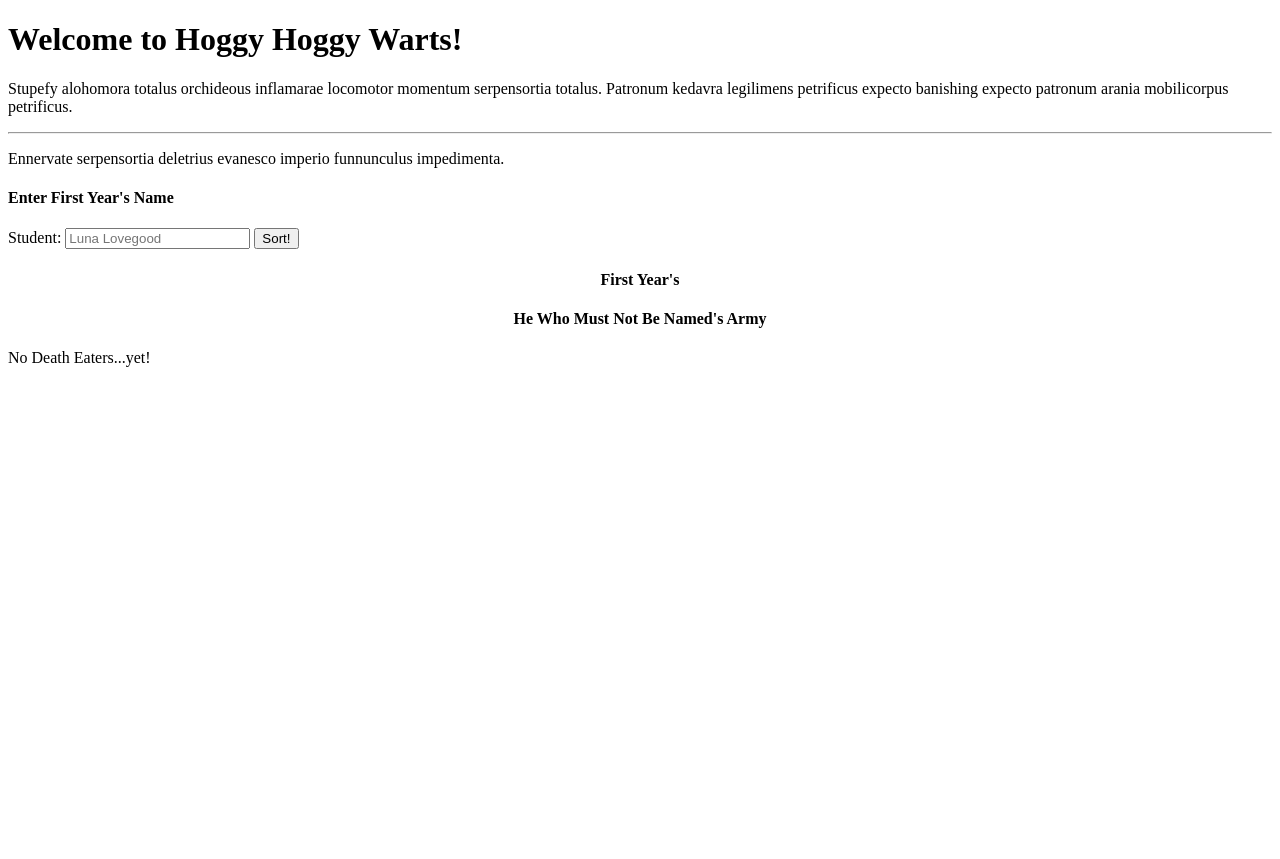
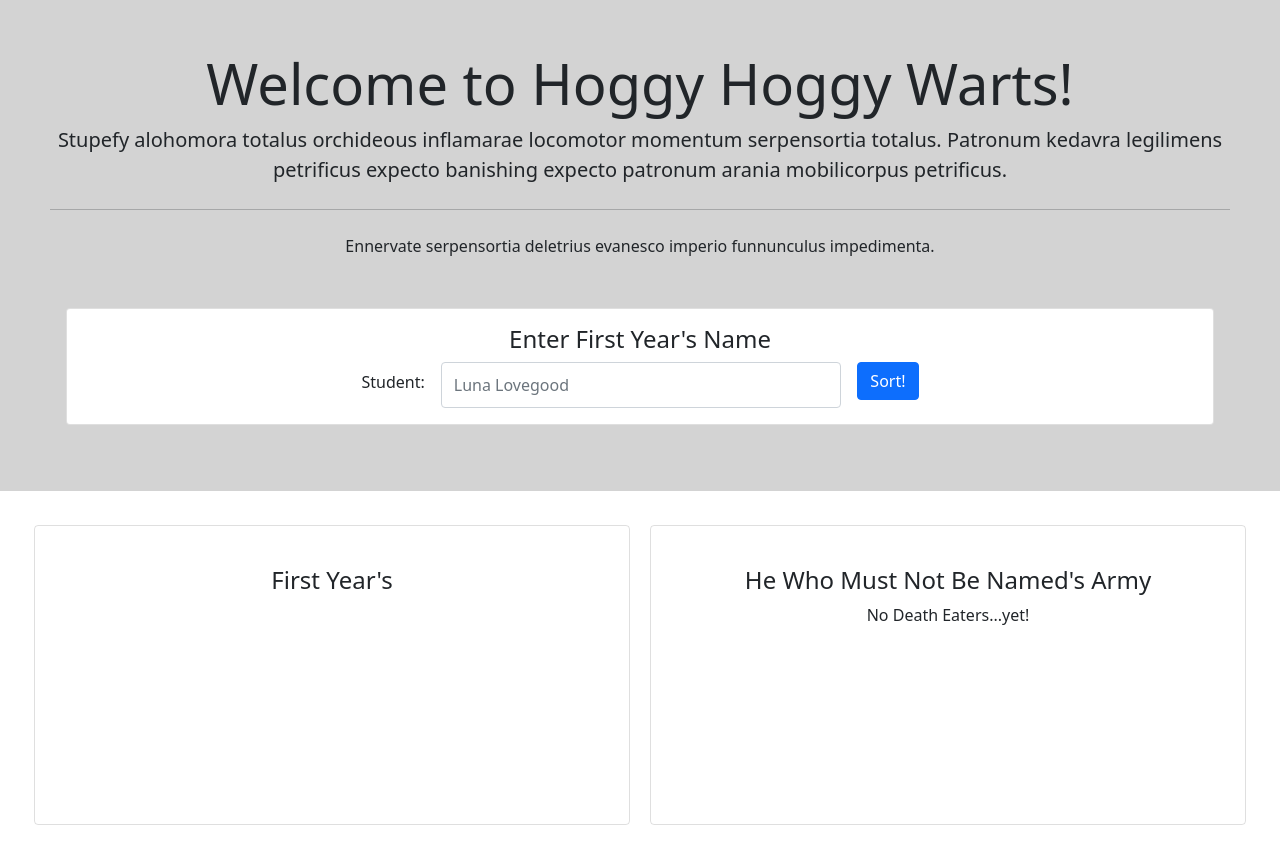
Before and after one commit to darioperez1415/dp-sorting-hat, a website built with webpack: page src/index.html in a window 1280 px wide. Both pictures are taken after a click on the button "Let's Start Sorting". Before the commit the page ends 800 px from the top, so only its background shows below. Built offline with nearby package versions, Linux system fonts and the light colour scheme.

Commit message:
Project-2

```diff
--- a/src/javascripts/components/showForm.js
+++ b/src/javascripts/components/showForm.js
@@ -1,5 +1,5 @@
 import renderToDOM from '../helpers/renderToDom';
-import addStudentToArray from '../helpers/data/studentData';
+import { addStudentToArray } from '../helpers/data/studentData';
 
 const showForm = () => {
   document.querySelector('#button-div').innerHTML = '';
--- a/src/styles/main.scss
+++ b/src/styles/main.scss
@@ -1,33 +1,33 @@
-// @import "~bootstrap/scss/bootstrap";
-// @import "~@fortawesome/fontawesome-free/css/all.min.css";
+@import "~bootstrap/scss/bootstrap";
+@import "~@fortawesome/fontawesome-free/css/all.min.css";
 
 
-// .jumbotron {
-//   background-color: lightgray;
-//   padding: 50px;
-// }
+.jumbotron {
+  background-color: lightgray;
+  padding: 50px;
+}
 
-// label {
-//   margin-top: .5rem;
-//   margin-bottom: 0;
-// }
-// .new-student-cards {
-//   min-height: 300px;;
-// }
+label {
+  margin-top: .5rem;
+  margin-bottom: 0;
+}
+.new-student-cards {
+  min-height: 300px;;
+}
 
-// .voldermorts-army button {
-//   display: none;
-// }
+.voldermorts-army button {
+  display: none;
+}
 
-// .new-student-cards,
-// .moldy-voldy-cards {
-//   width: 50%;
-//   border: 1px solid rgba(0,0,0,.125);
-//   border-radius: .25rem;
-//   margin: 10px;
-//   padding-top: 40px;
-// }
+.new-student-cards,
+.moldy-voldy-cards {
+  width: 50%;
+  border: 1px solid rgba(0,0,0,.125);
+  border-radius: .25rem;
+  margin: 10px;
+  padding-top: 40px;
+}
 
-// .sorting-form {
-//   margin-top: 50px;
-// }
+.sorting-form {
+  margin-top: 50px;
+}
```
Also changed, not shown: package.json (+23 -24 lines).
